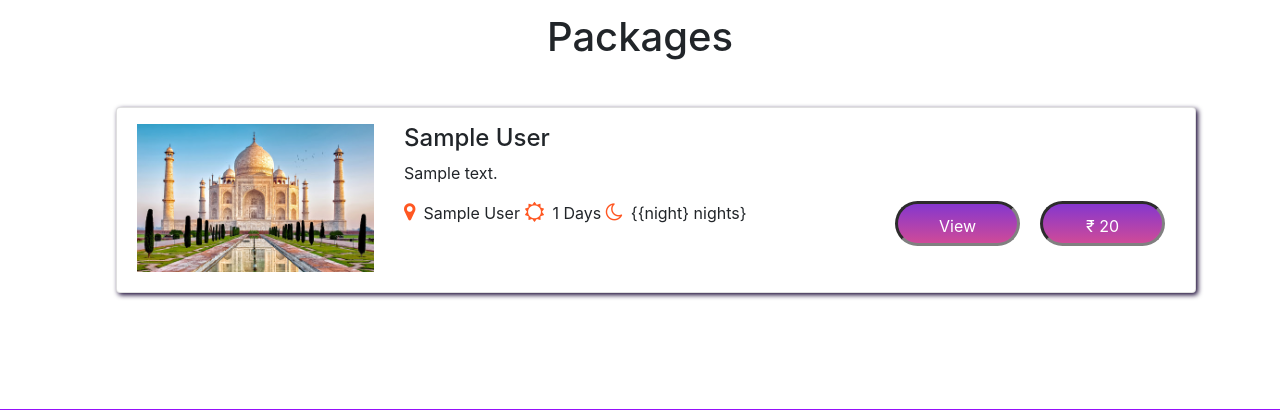
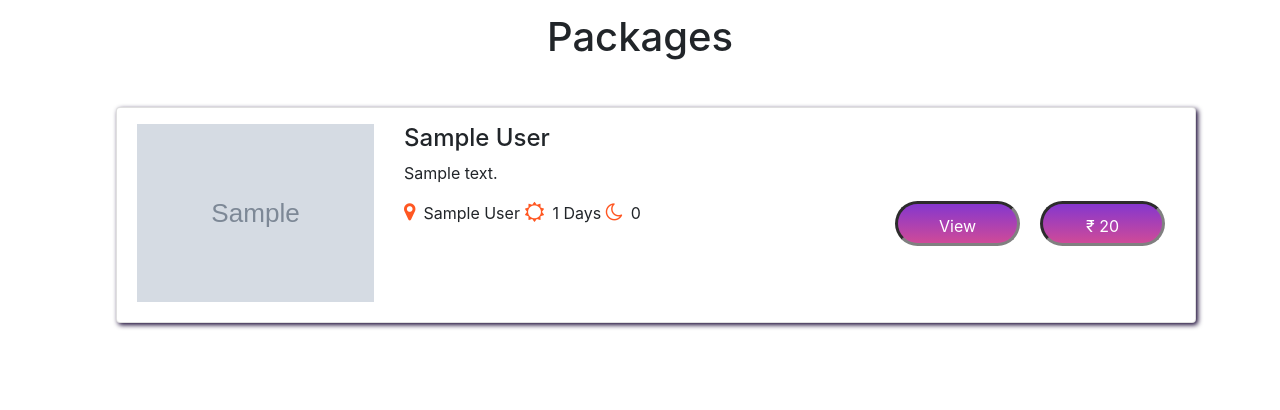
Before and after one commit to pritamrao746/tours_travels, a Django app: page /users/destination/1/ in a window 1280 px wide. Shown: the part 1021-1431 px from the top of the page. Run offline with Django 3.2, Linux system fonts and the light colour scheme; tables that the repository leaves empty hold one stand-in row (values such as "Sample post"); grey boxes marked "Sample" are stand-in pictures; some libraries are stand-ins or nearby versions.

Commit message:
Images loading on destination done

```diff
--- a/users/templates/users/destination.html
+++ b/users/templates/users/destination.html
@@ -34,14 +34,14 @@
             </ol>
             <div class="carousel-inner" style="height:700px">
                 <div class="carousel-item active">
-                    <img class="d-block w-100" src="{% static 'images/Maldives.jpg' %}" alt="First slide">
+                    <img class="d-block w-100" src="{{caraousel1}}" alt="First slide">
 
                 </div>
                 <div class="carousel-item">
-                    <img class="d-block w-100" src="{% static 'images/Maldives.jpg' %}" alt="Second slide">
+                    <img class="d-block w-100" src="{{caraousel2}}" alt="Second slide">
                 </div>
                 <div class="carousel-item">
-                    <img class="d-block w-100" src="{% static 'images/Maldives.jpg' %}" alt="Third slide">
+                    <img class="d-block w-100" src="{{caraousel3}}" alt="Third slide">
                 </div>
             </div>
             <a class="carousel-control-prev" href="#carouselExampleIndicators" role="button" data-slide="prev">
@@ -63,14 +63,14 @@
     <section class="packages mt-0">
         <h1>Packages</h1>
         <div class="container">
-            {% for pack,night,price in packages %}
+            {% for pack,night,price,img in packages %}
             <div class="col-12 col-md-12 m-3">
                 <div class="card pull-up">
                     <div class="card-content collapse show">
                         <div class="card-body pt-2">
                             <div class="row">
                                 <div class="col-md-3 col-12 pt-2 text-center">
-                                    <img src="{% static 'images/1.jpg' %}" alt="Card image cap" style="max-width:100%">
+                                    <img src="{{img}}" alt="Card image cap" style="max-width:100%">
                                 </div>
                                 <div class="col-md-9 col-12 pt-2">
                                     <h4>{{pack.package_name}}</h4>
@@ -79,12 +79,12 @@
                                         <span><i class="fa fa-map-marker mr-2"></i>{{pack.destination}}</span>
                                         <span><i class="fa fa-sun-o mr-2"></i>{{pack.number_of_days}} Days</span>
 
-                                        <span><i class="fa fa-moon-o mr-2"></i>{{night} nights}</span>
+                                        <span><i class="fa fa-moon-o mr-2"></i>{{night}}</span>
                                         <div class="price-dest">
                                             <p>₹ {{price}}</p>
 
                                         </div>
-                                        <a href="#">
+                                        <a href="{% url 'users-detail-package' pack.id %}">
                                             <div class="price-dest">
                                                 View
                                             </div>
--- a/users/views.py
+++ b/users/views.py
@@ -36,22 +36,38 @@ def destination(request,id):
 	n=packs.count()
 	nights=[]
 	price=[]
+	dtn_image_url_list = []
 
 	for i in packs:
 		nights.append(i.number_of_days-1)
 		price.append(i.adult_price+i.accomodation.price_per_room)
 
-	packages=zip(packs,nights,price)
+		# Getting the small image of a particular package related to some destination
+		destination_img_object = i.destination.destinationimages_set.all()[0] #destination images object
+		img = dtn_image_url_list.append(destination_img_object.small_image.url)
 
 
-	context={'dest':dest,'packages':packages}
+
+	packages=zip(packs,nights,price,dtn_image_url_list)
+
+
+	# Images For caraousel purpose
+	images = dest.destinationimages_set.all()[0] #destination images object
+	caraousel1 = images.caraousel1.url
+	caraousel2 = images.caraousel2.url
+	caraousel3 = images.caraousel3.url
+
+
+
+	context={'dest':dest,'packages':packages,'caraousel1':caraousel1,'caraousel2':caraousel2,'caraousel3':caraousel3}
+
 	return render(request,'users/destination.html',context)
 
 def search(request):
 	name=request.POST.get('search','')
 	name=name.lstrip()
 	name=name.rstrip()
-	dest=Destination.objects.filter(city__icontains=name) | Destination.objects.filter(state__icontains=name) | Destination.objects.filter(city__icontains=name)
+	dest=Destination.objects.filter(name__icontains=name) | Destination.objects.filter(state__icontains=name) | Destination.objects.filter(city__icontains=name)
 	print(dest[0].id)
 	return redirect('users-destination', id=dest[0].id)
 
@@ -84,6 +100,10 @@ def detail_package(request,package_id):
 		itinerary = Itinerary.objects.get(package=package)
 		itinerary_description = itinerary.itinerarydescription_set.all() # list of itineary days
 
+		# Images
+		images = package.destination.destinationimages_set.all()[0] #destination images object
+		package_image = images.caraousel1.url
+
 		context = {
 				'package_name':package_name,
 				'destination_name':destination_name,
@@ -97,11 +117,15 @@ def detail_package(request,package_id):
 				'price_per_room':price_per_room,
 				'inclusive':inclusive,
 				'exclusive':exclusive,
-				'itinerary_description':itinerary_description
+				'itinerary_description':itinerary_description,
+				'package_image':package_image
 			}
 
-	except expression as e:
+	except:
 		return HttpResponse('<H1> An error ocuured in Database , Please try later </H1>')
 
 
 	return render(request,'users/package.html',context)
+
+
+	reques.POST[""]
```
Also changed, not shown: users/templates/users/package.html (+4 -10 lines).
